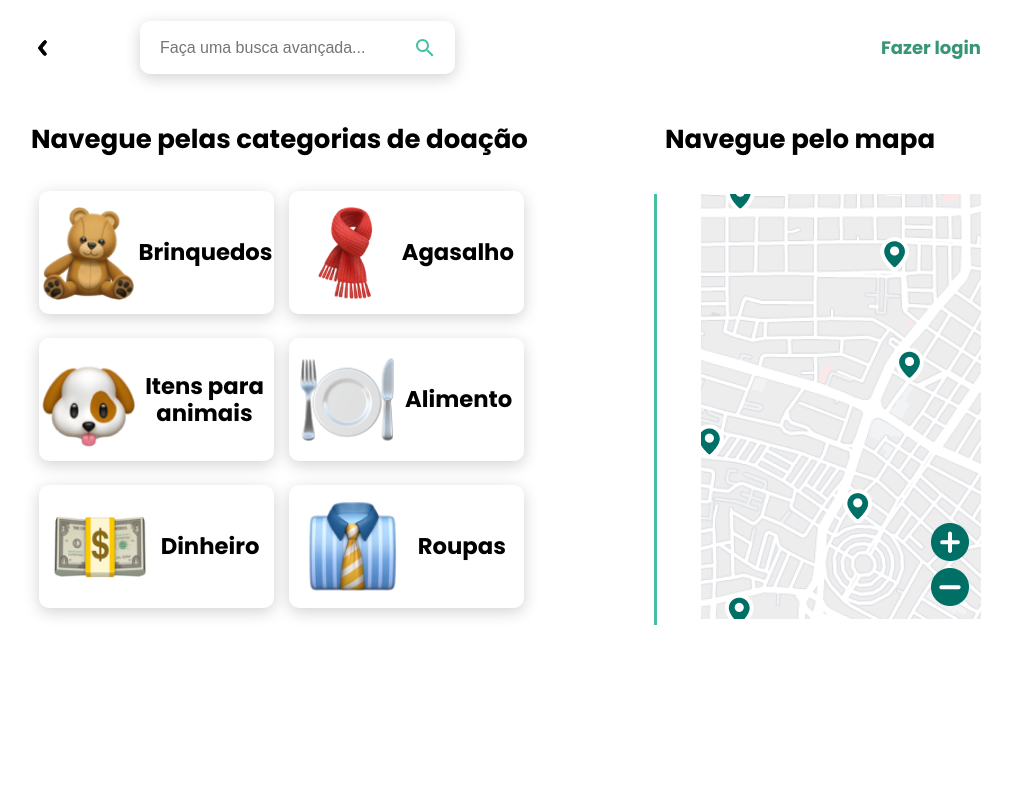
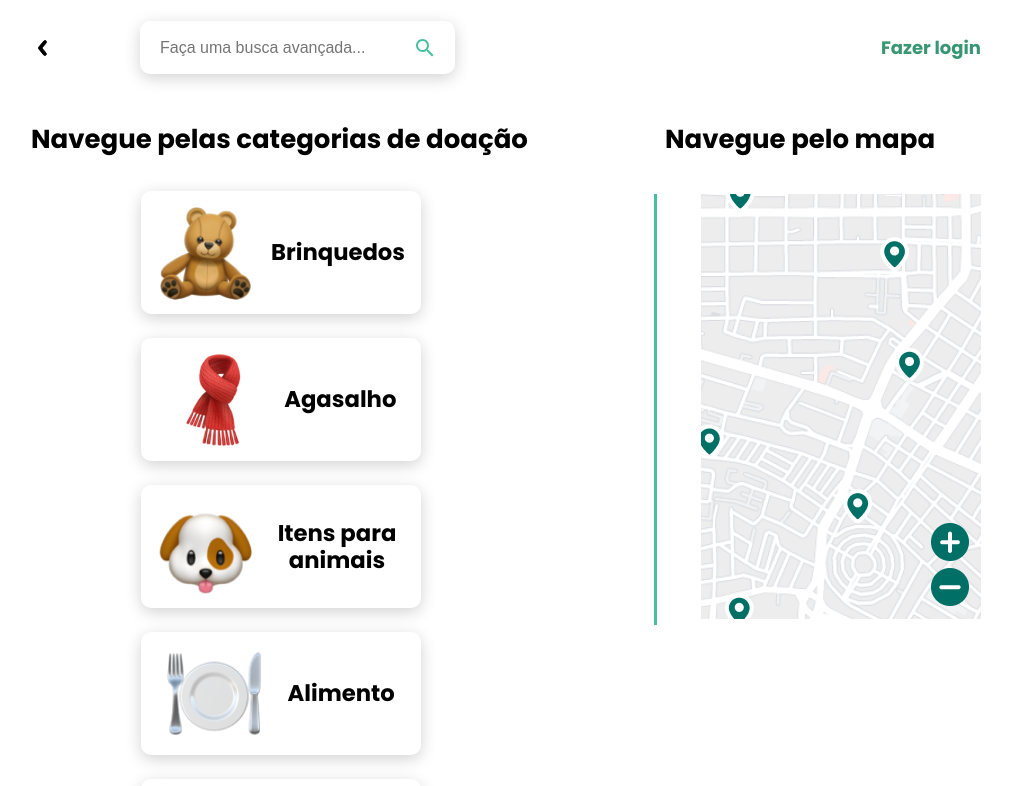
Before and after one commit to estartandodevs-course/doaae, a React (Create React App) app: page /home in a window 1280 px wide. Shown: the top 786 px of the page, without its empty margins (134-1146 px from the left). Built offline with nearby package versions, Linux system fonts and the light colour scheme.

Commit message:
style:  Alterado largura do card  e valor do media queries alterado

```diff
--- a/src/components/CardCategory/styles.js
+++ b/src/components/CardCategory/styles.js
@@ -4,15 +4,15 @@ export const ContainerCard = styled.section`
   display: flex;
   justify-content: space-evenly;
   align-items: center;
-  width: 235px;
   max-width: 300px;
+  width: 280px;
   min-width: 150px;
   height: 123px;
   border-radius: 10px;
   box-shadow: 0px 4px 16px rgb(0 0 0 / 18%);
   margin: 12px 2px;
 
-  @media (max-width: 900px) {
+  @media (max-width: 989px) {
     flex-direction: column;
     width: 150px;
     padding: 12px 0;
@@ -30,7 +30,7 @@ export const NameCategory = styled.p`
   font-size: 22.73px;
   line-height: 27px;
 
-  @media (max-width: 900px) {
+  @media (max-width: 989px) {
     font-size: 16px;
     line-height: 19px;
   }
```
